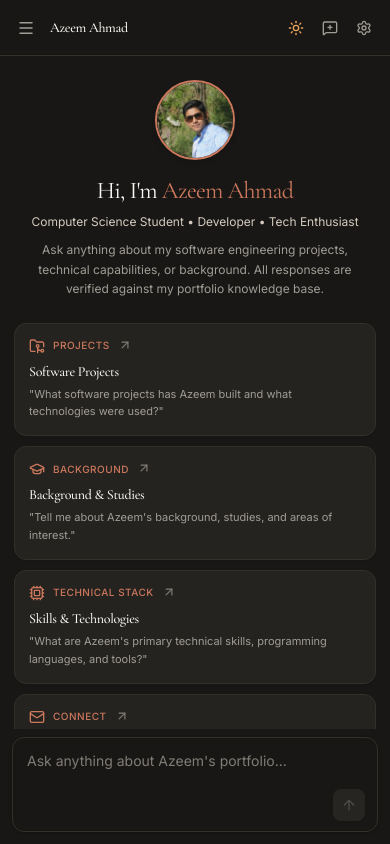
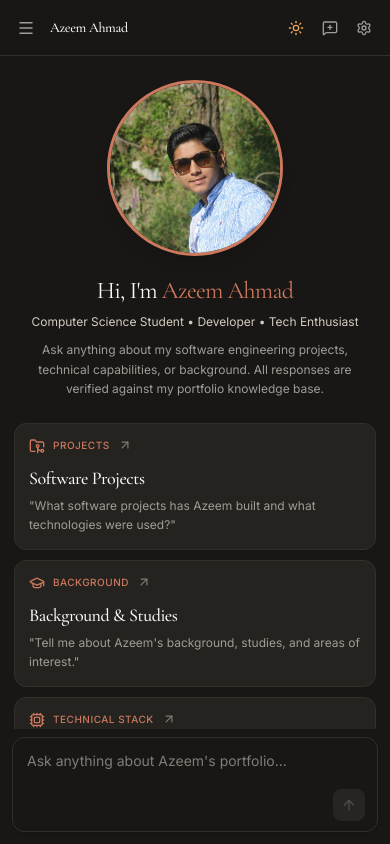
Before and after one commit to code-azeemahmad/code-azeemahmad.github.io, an Astro site: page / in a window 390 px wide. Built offline with nearby package versions, Linux system fonts and the light colour scheme; Astro itself is replaced by a stand-in of ours.

Commit message:
style: enlarge welcome photo to 240px and increase prompt card title font size

```diff
--- a/src/components/chat/welcome/WelcomeScreen.tsx
+++ b/src/components/chat/welcome/WelcomeScreen.tsx
@@ -48,11 +48,11 @@ export function WelcomeScreen({ onSelectPrompt }: WelcomeScreenProps) {
   return (
     <div className="flex flex-col items-center justify-center min-h-full my-auto px-3.5 sm:px-4 py-6 sm:py-8 max-w-3xl mx-auto w-full text-center">
       {/* Profile Avatar */}
-      <div className="mb-4 sm:mb-5">
+      <div className="mb-5 sm:mb-6">
         <img
           src="/azeempic.jpeg"
           alt="Azeem Ahmad"
-          className="h-20 w-20 sm:h-24 sm:w-24 rounded-full object-cover border-2 border-primary shadow-md"
+          className="h-44 w-44 sm:h-[240px] sm:w-[240px] rounded-full object-cover border-[3px] border-primary shadow-lg"
           loading="eager"
         />
       </div>
@@ -90,11 +90,11 @@ export function WelcomeScreen({ onSelectPrompt }: WelcomeScreenProps) {
                 <ArrowUpRight className="h-3.5 w-3.5 text-muted-soft transition-transform group-hover:translate-x-0.5 group-hover:-translate-y-0.5 group-hover:text-primary" />
               </div>
 
-              <div className="mt-2 sm:mt-2.5">
-                <div className="font-serif text-sm sm:text-base font-medium text-ink tracking-tight transition-colors">
+              <div className="mt-2.5 sm:mt-3">
+                <div className="font-serif text-lg sm:text-xl font-medium text-ink tracking-tight transition-colors">
                   {item.title}
                 </div>
-                <div className="text-[11px] sm:text-xs text-muted line-clamp-2 mt-1 leading-relaxed transition-colors">
+                <div className="text-xs sm:text-sm text-muted line-clamp-2 mt-1 leading-relaxed transition-colors">
                   "{item.prompt}"
                 </div>
               </div>
```
